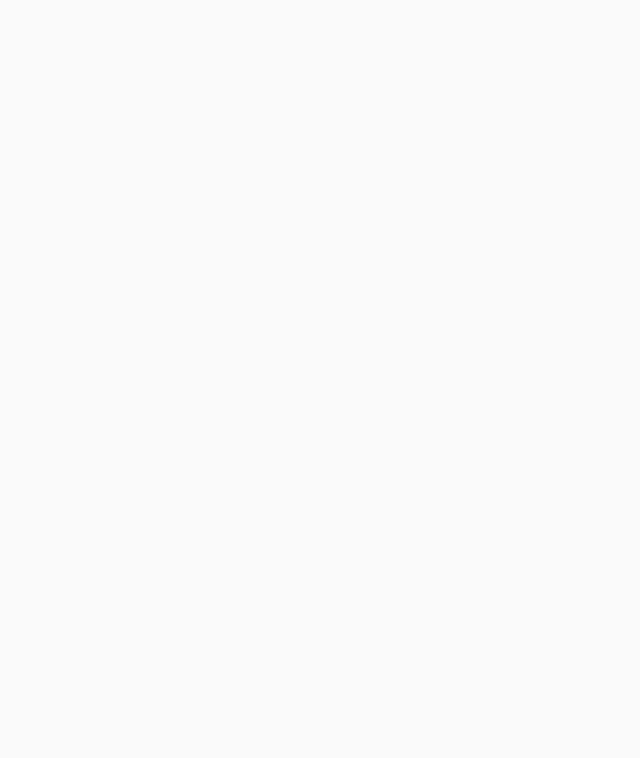
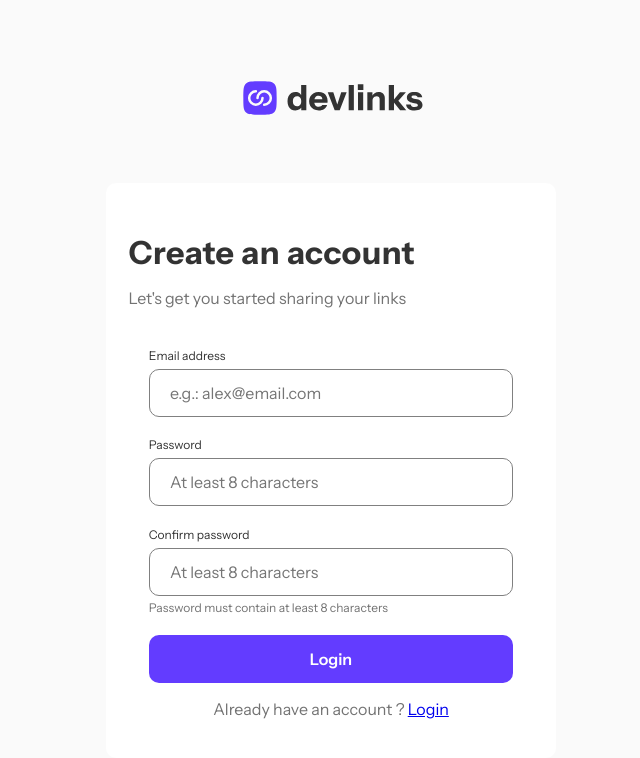
Before and after one commit to theZackD/link-sharing-app-zack-d, a React (Vite) app: page /signup in a window 1280 px wide. Before the commit this address had no page. Shown: the top 758 px of the page, without its empty margins (309-949 px from the left). Built offline with nearby package versions, Linux system fonts and the light colour scheme.

Commit message:
signup page done

```diff
--- a/src/App.tsx
+++ b/src/App.tsx
@@ -1,12 +1,13 @@
 import Login from './Login'
+import SignUp from './SignUp'
 import { Route, Routes } from 'react-router-dom'
 
 function App() {
 
   return (
     <Routes>
-      <Route path='/' element={<Login/>}/>
-
+      <Route path='/' element={<Login />}/>
+      <Route path='/signup' element={<SignUp />}/>
     </Routes>
     )
 }
--- a/src/Login.tsx
+++ b/src/Login.tsx
@@ -1,9 +1,11 @@
 import LogoLarge from './assets/images/logo-devlinks-large.svg'
-import EmailIcon from './assets/images/icon-email.svg'
+// import EmailIcon from './assets/images/icon-email.svg'
+import { Link } from 'react-router-dom'
+
 import './Login.css'
 import './components.css'
 
-const Login = () => {
+const Login : React.FC = () => {
   return (
     <div className='container'>
         <div className='head'>
@@ -19,9 +21,9 @@
               <input type="text" name='Email' placeholder={`e.g.: alex@email.com`} />
               <label htmlFor="Password">Password</label>
               <input type="text" name='Password' placeholder='Enter your password' />
-              <button>Login</button>
+              <button type='submit'>Login</button>
           </form>
-          <p id='createacc'>Don't have an account ? <a href="">Create an account</a></p>
+          <p id='createacc'>Don't have an account ? <Link to='/signup' >Create an account</Link></p>
         </div>
     </div>
   )
--- /dev/null
+++ b/src/SignUp.css
@@ -0,0 +1,9 @@
+#charinfo {
+    margin-bottom: 5%;
+    margin-top: -4%;
+    margin-left: 5%;
+    text-align: left;
+    justify-self: left;
+    align-self: flex-start;
+    font-size: 12px;
+}
--- /dev/null
+++ b/src/SignUp.tsx
@@ -0,0 +1,33 @@
+import './SignUp.css'
+import './components.css'
+import LogoLarge from './assets/images/logo-devlinks-large.svg'
+import { Link } from 'react-router-dom'
+
+const SignUp = () => {
+  return (
+    <div className='container'>
+        <div className='head'>
+          <img src={ LogoLarge } alt="" />
+        </div>
+        <div className="Log-container">
+          <div className='title'>
+              <h2>Create an account</h2>
+              <p id='description'>Let's get you started sharing your links</p>
+          </div>
+          <form action="#">
+                <label htmlFor="Email">Email address</label>
+                <input type="text" name='Email' placeholder={`e.g.: alex@email.com`} />
+                <label htmlFor="Password">Password</label>
+                <input type="text" name='Password' placeholder='At least 8 characters' />
+                <label htmlFor="Password">Confirm password</label>
+                <input type="text" name='Password' placeholder='At least 8 characters' />
+                <p id='charinfo'>Password must contain at least 8 characters</p>
+                <button type='submit'>Login</button>
+          </form>
+          <p id='createacc'>Already have an account ? <Link to='/'>Login</Link></p>
+        </div>
+    </div>
+  )
+}
+
+export default SignUp
```
Also changed, not shown: package.json (+4 -3 lines), 1 other file (tests, documents, lock files or other folders).
